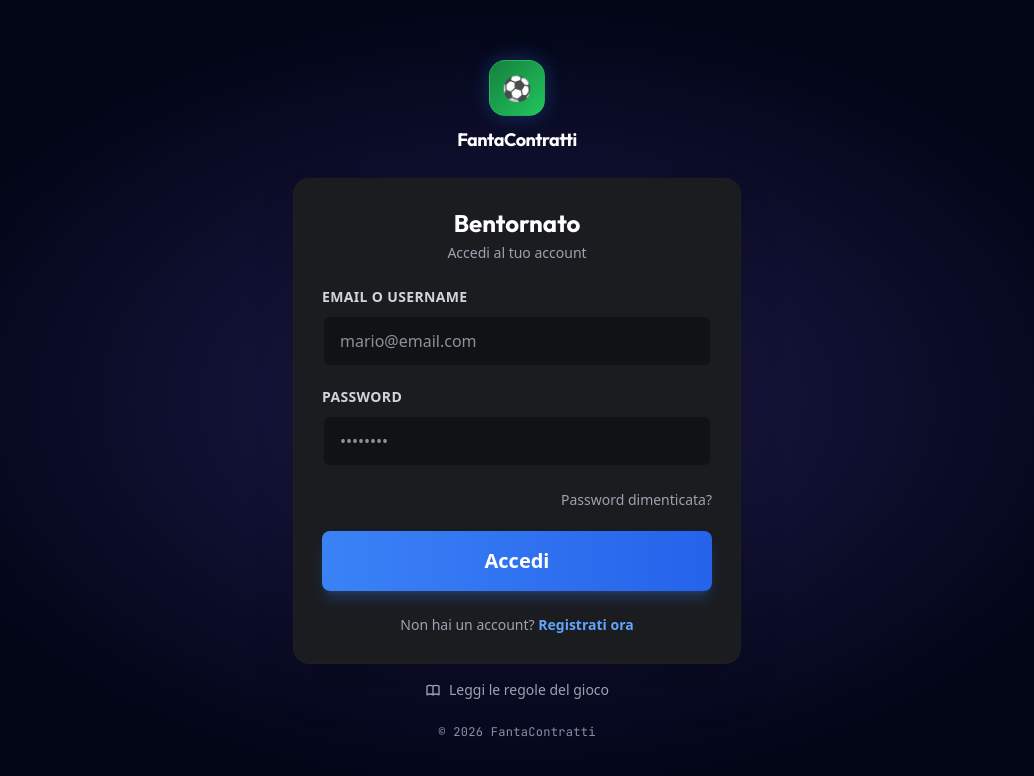
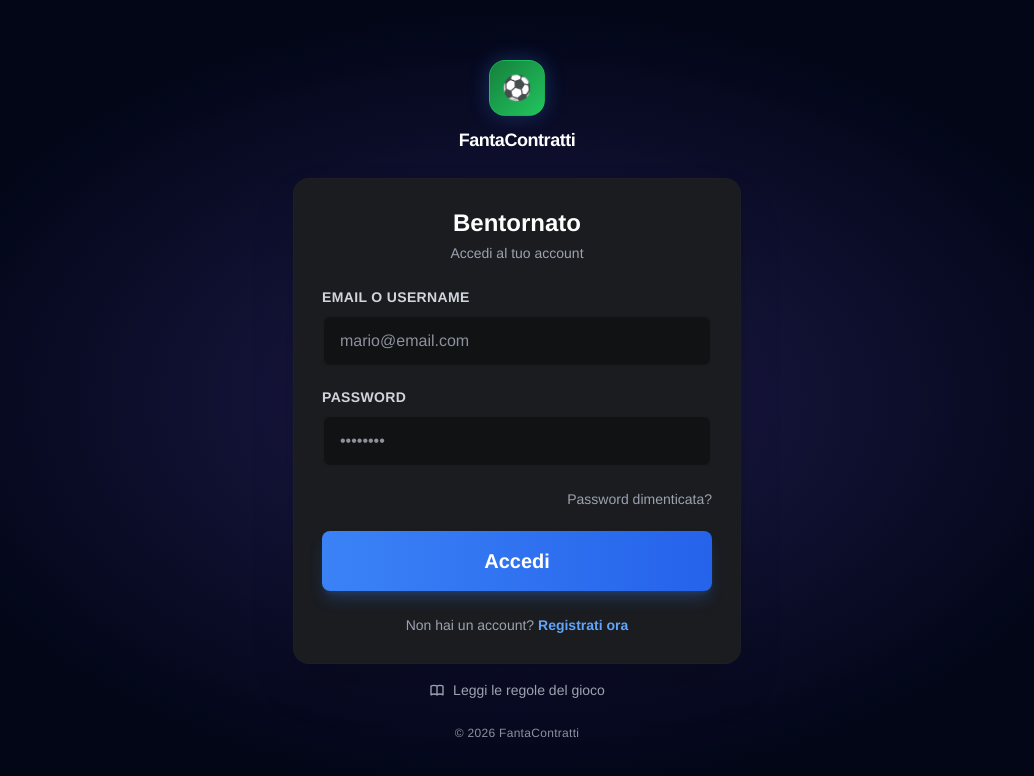
Before and after one commit to pietro1412/FANTACONTRATTI-MULTIAGENT, a React (Vite) app: page /login in a window 1280 px wide. Shown: the top 776 px of the page, without its empty margins (123-1157 px from the left). Built offline with nearby package versions, Linux system fonts and the light colour scheme; no server answers.

Commit message:
style: helvetica come unico font, rimuovi inter/oswald/jetbrains

```diff
--- a/index.html
+++ b/index.html
@@ -1,10 +1,6 @@
 <!doctype html>
 <html lang="it">
   <head>
-    <link rel="preconnect" href="https://fonts.googleapis.com">
-    <link rel="preconnect" href="https://fonts.gstatic.com" crossorigin>
-    <link rel="preload" as="style" href="https://fonts.googleapis.com/css2?family=Inter:wght@400;500;600;700&family=JetBrains+Mono:wght@400;500;600;700&family=Outfit:wght@500;600;700&family=Oswald:wght@500;600;700&family=Poppins:wght@400;500;600;700&family=Roboto:wght@400;500;700&display=swap">
-    <link rel="stylesheet" href="https://fonts.googleapis.com/css2?family=Inter:wght@400;500;600;700&family=JetBrains+Mono:wght@400;500;600;700&family=Outfit:wght@500;600;700&family=Oswald:wght@500;600;700&family=Poppins:wght@400;500;600;700&family=Roboto:wght@400;500;700&display=swap">
     <meta charset="UTF-8" />
     <link rel="icon" type="image/svg+xml" href="/favicon.svg" />
     <meta name="viewport" content="width=device-width, initial-scale=1.0, viewport-fit=cover" />
@@ -32,7 +28,7 @@
         --accent-bg: rgba(59, 130, 246, 0.15);
         --success: #34d399;
         --danger: #f87171;
-        --font-family: system-ui, -apple-system, sans-serif;
+        --font-family: "Helvetica Neue", Helvetica, Arial, sans-serif;
       }
     </style>
   </head>
--- a/src/index.css
+++ b/src/index.css
@@ -1,14 +1,4 @@
-/* Font fallback per ridurre CLS */
-@font-face {
-  font-family: 'Inter';
-  font-style: normal;
-  font-weight: 400 700;
-  font-display: swap;
-  src: local('Inter');
-  ascent-override: 90%;
-  descent-override: 22%;
-  line-gap-override: 0%;
-}
+/* Font: Helvetica Neue come unico font di sistema */
 
 @tailwind base;
 @tailwind components;
@@ -55,7 +45,7 @@
 /* Custom base styles - Football Manager Dark Theme */
 @layer base {
   html {
-    font-family: var(--font-family, 'Inter'), system-ui, -apple-system, BlinkMacSystemFont, 'Segoe UI', Roboto, sans-serif;
+    font-family: "Helvetica Neue", Helvetica, Arial, sans-serif;
   }
 
   body {
@@ -295,7 +285,7 @@
 
   /* Stadium scoreboard number style */
   .stat-number {
-    font-family: 'Oswald', 'Inter', sans-serif;
+    font-family: "Helvetica Neue", Helvetica, Arial, sans-serif;
     font-weight: 700;
     letter-spacing: -0.02em;
     font-variant-numeric: tabular-nums;
@@ -303,7 +293,7 @@
 
   /* Large timer display in sport style */
   .timer-sport {
-    font-family: 'Oswald', 'Inter', sans-serif;
+    font-family: "Helvetica Neue", Helvetica, Arial, sans-serif;
     font-weight: 700;
     letter-spacing: 0.05em;
     font-variant-numeric: tabular-nums;
@@ -311,7 +301,7 @@
 
   /* Budget display style */
   .budget-display {
-    font-family: 'Oswald', 'Inter', sans-serif;
+    font-family: "Helvetica Neue", Helvetica, Arial, sans-serif;
     font-weight: 600;
     font-variant-numeric: tabular-nums;
   }
@@ -320,9 +310,9 @@
      Linguaggio mockup v2 (rubata) — componenti di tema condivisi
      ============================================================ */
 
-  /* Panel/section micro header: JetBrains Mono uppercase wide-tracked */
+  /* Panel/section micro header: Helvetica Neue uppercase wide-tracked */
   .micro-label {
-    font-family: 'JetBrains Mono', monospace;
+    font-family: "Helvetica Neue", Helvetica, Arial, sans-serif;
     font-size: 10.5px;
     font-weight: 700;
     letter-spacing: 0.13em;
--- a/tailwind.config.js
+++ b/tailwind.config.js
@@ -128,10 +128,10 @@ export default {
         },
       },
       fontFamily: {
-        sans: ['Inter', 'system-ui', '-apple-system', 'sans-serif'],
-        mono: ['JetBrains Mono', 'monospace'],
-        display: ['Outfit', 'Inter', 'system-ui', 'sans-serif'],
-        sport: ['Oswald', 'Inter', 'system-ui', 'sans-serif'], // Stadium scoreboard style
+        sans: ['"Helvetica Neue"', 'Helvetica', 'Arial', 'sans-serif'],
+        mono: ['"Helvetica Neue"', 'Helvetica', 'Arial', 'sans-serif'],
+        display: ['"Helvetica Neue"', 'Helvetica', 'Arial', 'sans-serif'],
+        sport: ['"Helvetica Neue"', 'Helvetica', 'Arial', 'sans-serif'],
       },
       backgroundImage: {
         'pitch-gradient': 'linear-gradient(135deg, #0f2027 0%, #203a43 50%, #2c5364 100%)',
```
